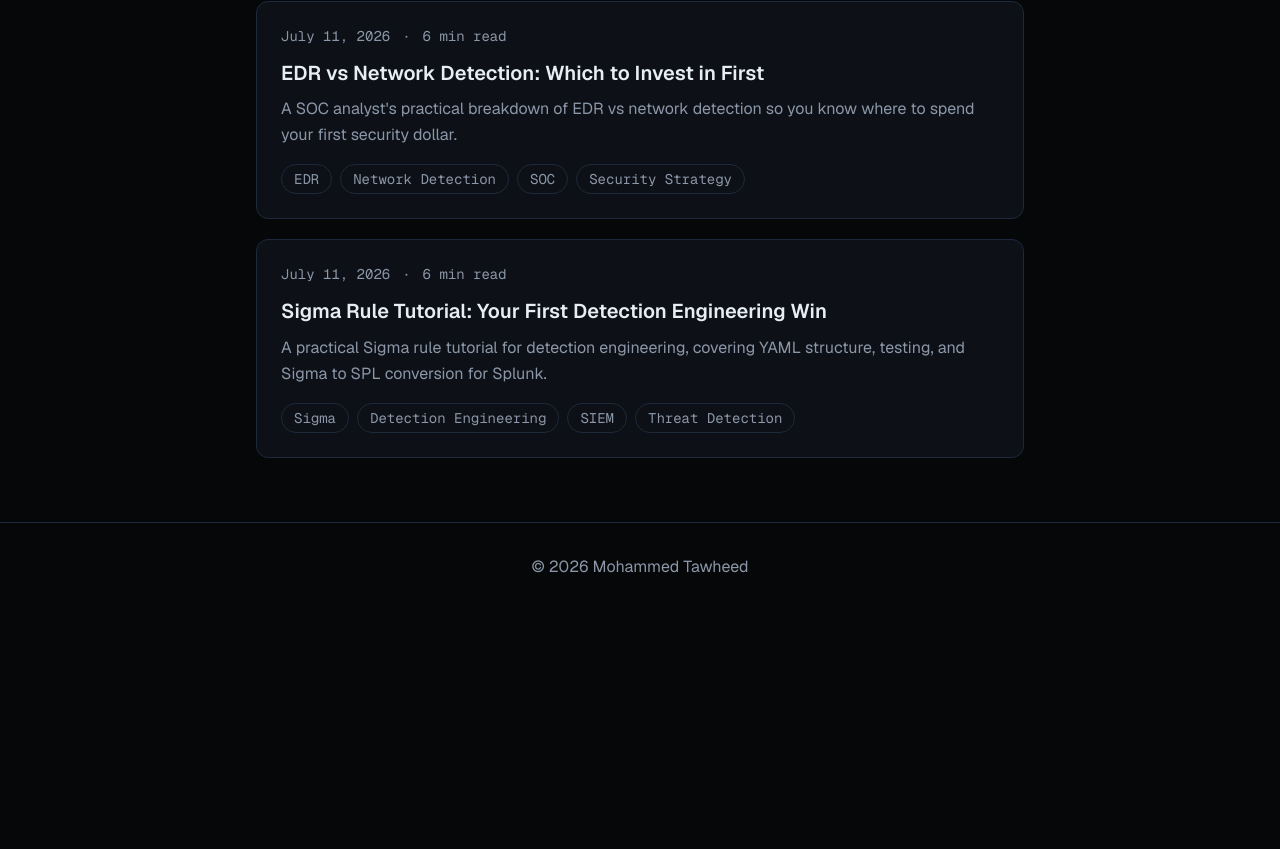
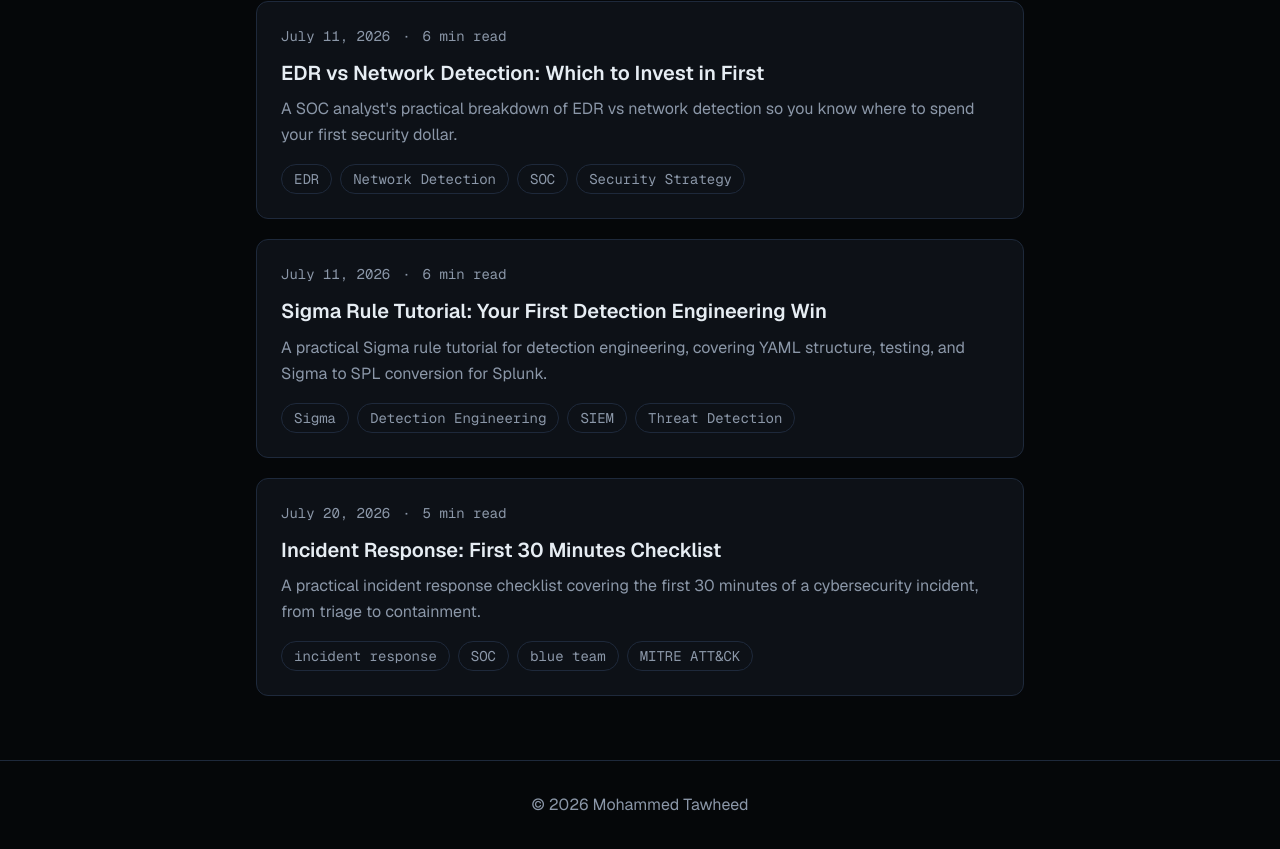
Before and after one commit to Tawheed30/portfolio, a Next.js app: page /blog in a window 1280 px wide. Shown: the part 1780-2629 px from the top of the page. Before the commit the page ends 2391 px from the top, so only its background shows below. Built offline with nearby package versions, Linux system fonts and the light colour scheme.

Commit message:
feat: Auto-generate blog post

```diff
--- a/src/data/blog.ts
+++ b/src/data/blog.ts
@@ -327,6 +327,44 @@ export const posts: BlogPost[] = [
         }
   ]
   },
+  {
+    slug: "incident-response-first-30-minutes-checklist",
+    title: "Incident Response: First 30 Minutes Checklist",
+    date: "2026-07-20",
+    excerpt: "A practical incident response checklist covering the first 30 minutes of a cybersecurity incident, from triage to containment.",
+    readingTime: "5 min read",
+    tags: ["incident response","SOC","blue team","MITRE ATT&CK"],
+    keywords: ["incident response","incident management","cybersecurity incident checklist","SOC analyst","alert triage","containment"],
+    content:   [
+        {
+              "body": "The first 30 minutes of any incident response effort set the tone for everything that follows. As a SOC analyst, I've learned that good incident management isn't about panic or heroics — it's about following a disciplined cybersecurity incident checklist so nothing gets missed under pressure. When an alert fires in Splunk or QRadar, the clock starts, and how you spend those early minutes decides whether you contain a threat quickly or let it spread. This post walks through a practical incident response checklist you can actually use during that critical window."
+        },
+        {
+              "heading": "Confirm It's Real Before You Sound the Alarm",
+              "body": "Not every alert is an incident. The first task is triage: is this a true positive or noise? Pull the raw event in Splunk or QRadar and validate the detection logic behind it. Check the source, destination, user account, and asset criticality. Correlate against recent alerts to see if this is part of a pattern. Analysts who skip validation end up escalating false positives, which erodes trust and buries real incidents. Spend two or three minutes confirming the signal is genuine before you commit the team's time to a full investigation."
+        },
+        {
+              "heading": "Capture the Scope Fast",
+              "body": "Once you confirm something is real, determine the blast radius. Which host, user, or segment is involved? Is it one endpoint or several? Query your EDR and firewall logs to identify any lateral movement or outbound connections to suspicious domains. Note the initial detection time and any earlier related events — attackers rarely start at the alert you saw first. Documenting scope early gives incident responders the context they need and prevents the classic mistake of remediating one machine while the threat quietly lives on three others."
+        },
+        {
+              "heading": "Map to MITRE ATT&CK",
+              "body": "Mapping observed behavior to MITRE ATT&CK is one of the fastest ways to understand what you're dealing with. If you see suspicious PowerShell execution, tag it under Execution (T1059). Credential dumping? Point to Credential Access. This framing helps you anticipate the attacker's next move and communicate clearly with escalation tiers. It also structures your notes so the L2/L3 team or IR lead can pick up the thread without re-investigating from scratch. ATT&CK turns scattered observations into a coherent narrative during a high-stress incident."
+        },
+        {
+              "heading": "Contain Without Destroying Evidence",
+              "body": "Containment is where speed and caution collide. You want to stop the bleeding — isolate the host through your EDR, disable a compromised account, or block a malicious IP at the firewall — but you don't want to wipe evidence you'll need later. Avoid rebooting or reimaging until forensic data is captured. Preserve volatile artifacts like running processes and network connections where possible. Follow your organization's containment authority: as an L1, this usually means executing approved actions and escalating decisions that fall outside your remit."
+        },
+        {
+              "heading": "Document Everything As You Go",
+              "body": "Every action, timestamp, and observation belongs in the ticket. Good documentation is the backbone of incident management — it supports handoffs, post-incident review, and any legal or compliance follow-up. Record what you saw, what you did, and why. Attach queries, screenshots, and indicators of compromise. A short Python script using libraries like requests or a simple CSV export can help you collect and format IOCs quickly for enrichment against threat intel sources. Clear notes now save hours of confusion later."
+        },
+        {
+              "heading": "The 30-Minute Takeaway",
+              "body": "In the first 30 minutes, validate the alert, scope the impact, map to MITRE ATT&CK, contain carefully, and document relentlessly. A repeatable cybersecurity incident checklist beats improvisation every time, especially under pressure. Print this out, adapt it to your SOC workflow, and run through it the next time an alert fires. For more practical SOC and incident response walkthroughs, explore the rest of my portfolio."
+        }
+  ]
+  },
 ];
 
 export function getPostBySlug(slug: string) {
```
